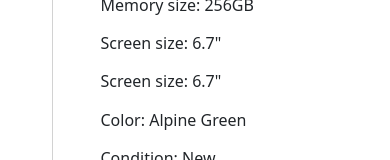
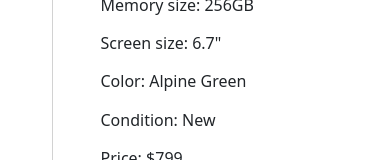
Before and after one commit to cs-isamiul/ECommerceProject, a React (Create React App) app: page / in a window 390 px wide. Shown: the part 388-548 px from the top of the page. Built offline with nearby package versions, Linux system fonts and the light colour scheme.

Commit message:
Fixed duplicate phone spec

```diff
--- a/src/components/ProcessPhone.js
+++ b/src/components/ProcessPhone.js
@@ -41,7 +41,6 @@ const Phone = (props) => {
 
           <Card.Text>Memory size: {phoneItem.memorySize}</Card.Text>
           <Card.Text>Screen size: {phoneItem.screenSize}</Card.Text>
-          <Card.Text>Screen size: {phoneItem.screenSize}</Card.Text>
           <Card.Text>Color: {phoneItem.color}</Card.Text>
           <Card.Text>Condition: {phoneItem.condition}</Card.Text>
           <Card.Text>Price: {phoneItem.price}</Card.Text>
```
